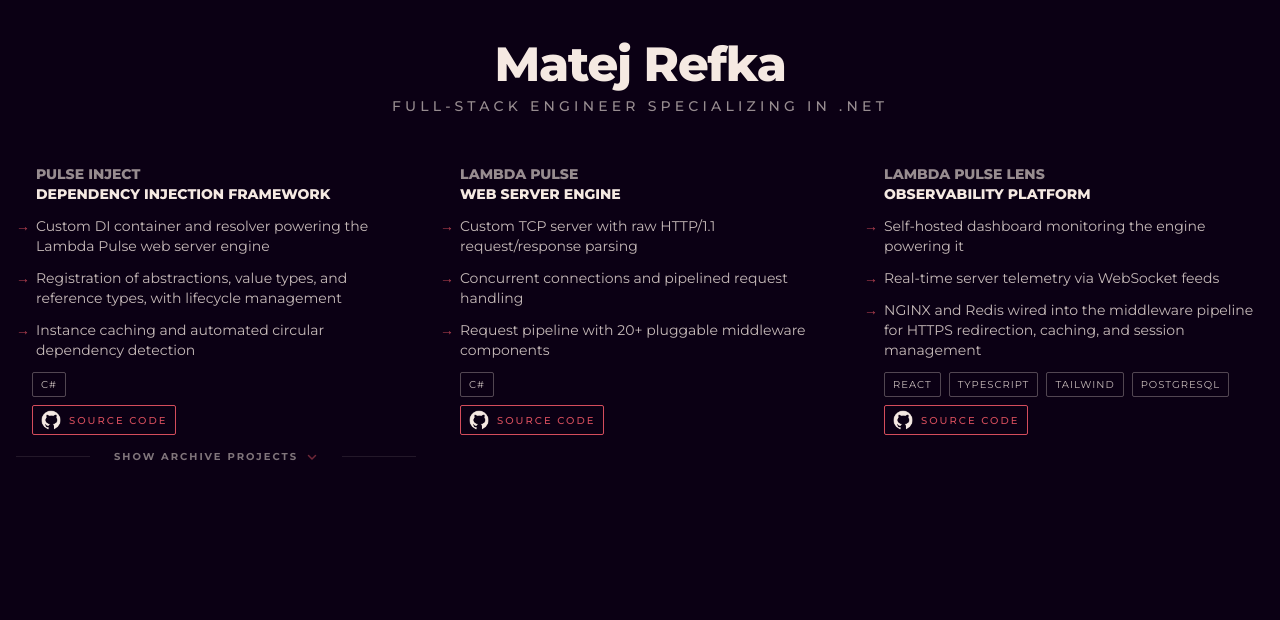
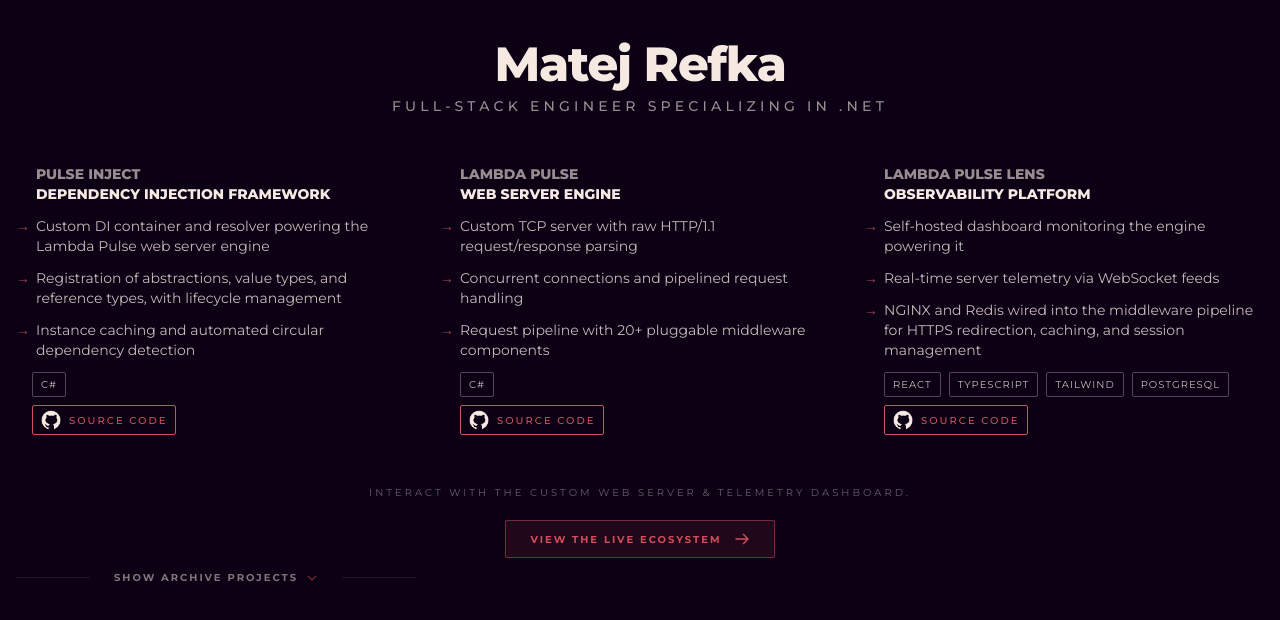
Before and after one commit to MatejRefka/Portfolio2, a plain HTML site: page index.html in a window 1280 px wide. Drawn offline with nearby package versions, Linux system fonts and the light colour scheme.

Commit message:
Added live button

```diff
--- a/index.html
+++ b/index.html
@@ -166,6 +166,27 @@
           </div>
         </section>
 
+        <div class="mt-12 text-center w-full md:col-span-3">
+          <p class="text-[10px] uppercase tracking-[0.3em] mb-5 opacity-40">
+            Interact with the custom web server & telemetry dashboard.
+          </p>
+
+          <a
+            href="https://your-live-link.com"
+            target="_blank"
+            class="group inline-flex items-center gap-3 px-6 py-2.5 bg-secondary/10 border border-secondary/50 text-secondary hover:bg-secondary hover:text-surface transition-all duration-300 rounded-sm whitespace-nowrap"
+          >
+            <span class="text-[10px] font-bold uppercase tracking-[0.2em]">View the Live Ecosystem</span>
+            <svg
+              class="w-4 h-4 transition-transform group-hover:translate-x-1"
+              fill="none"
+              stroke="currentColor"
+              viewBox="0 0 24 24"
+            >
+              <path stroke-linecap="round" stroke-linejoin="round" stroke-width="2" d="M14 5l7 7m0 0l-7 7m7-7H3"></path>
+            </svg>
+          </a>
+        </div>
         <div class="mt-3 relative flex items-center justify-center">
           <div class="absolute inset-x-0 h-px bg-primary/10"></div>
           <button
```
